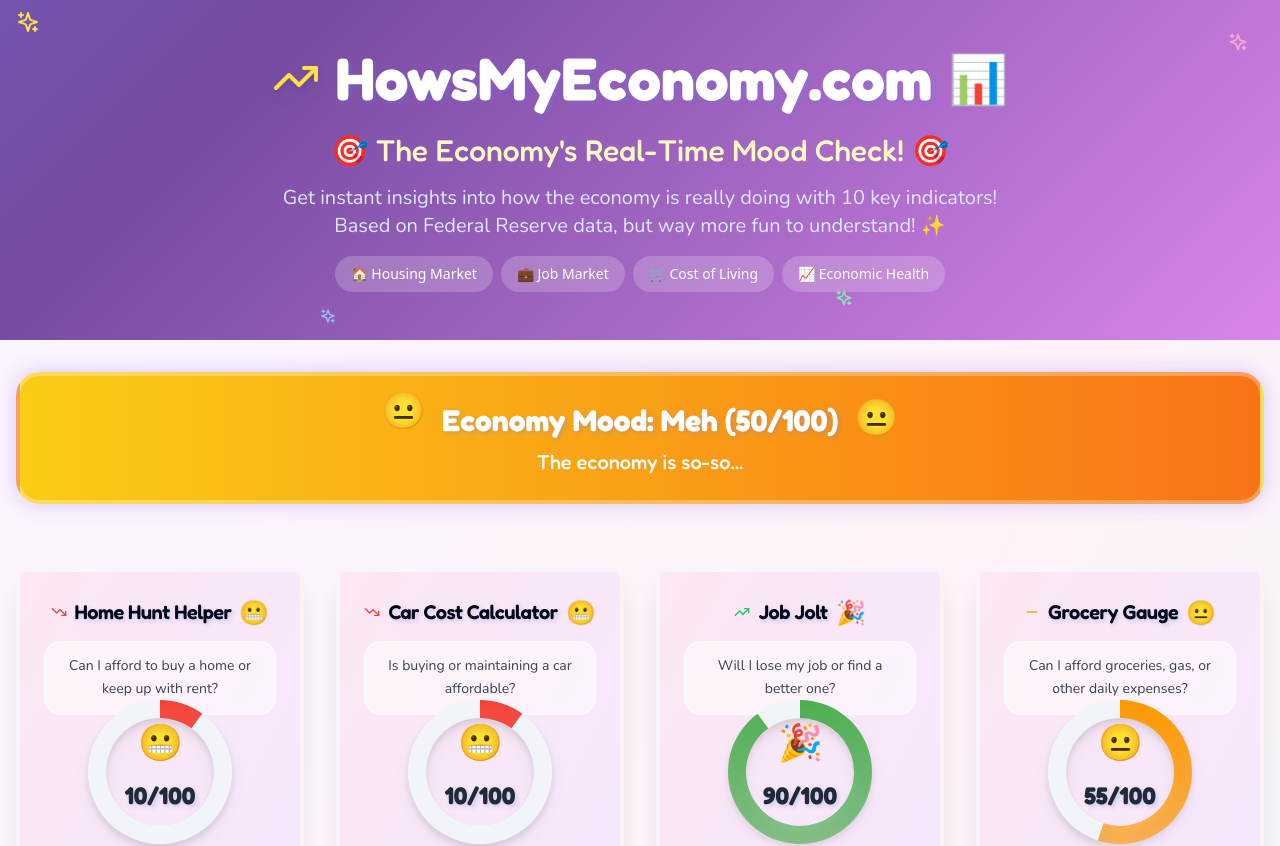
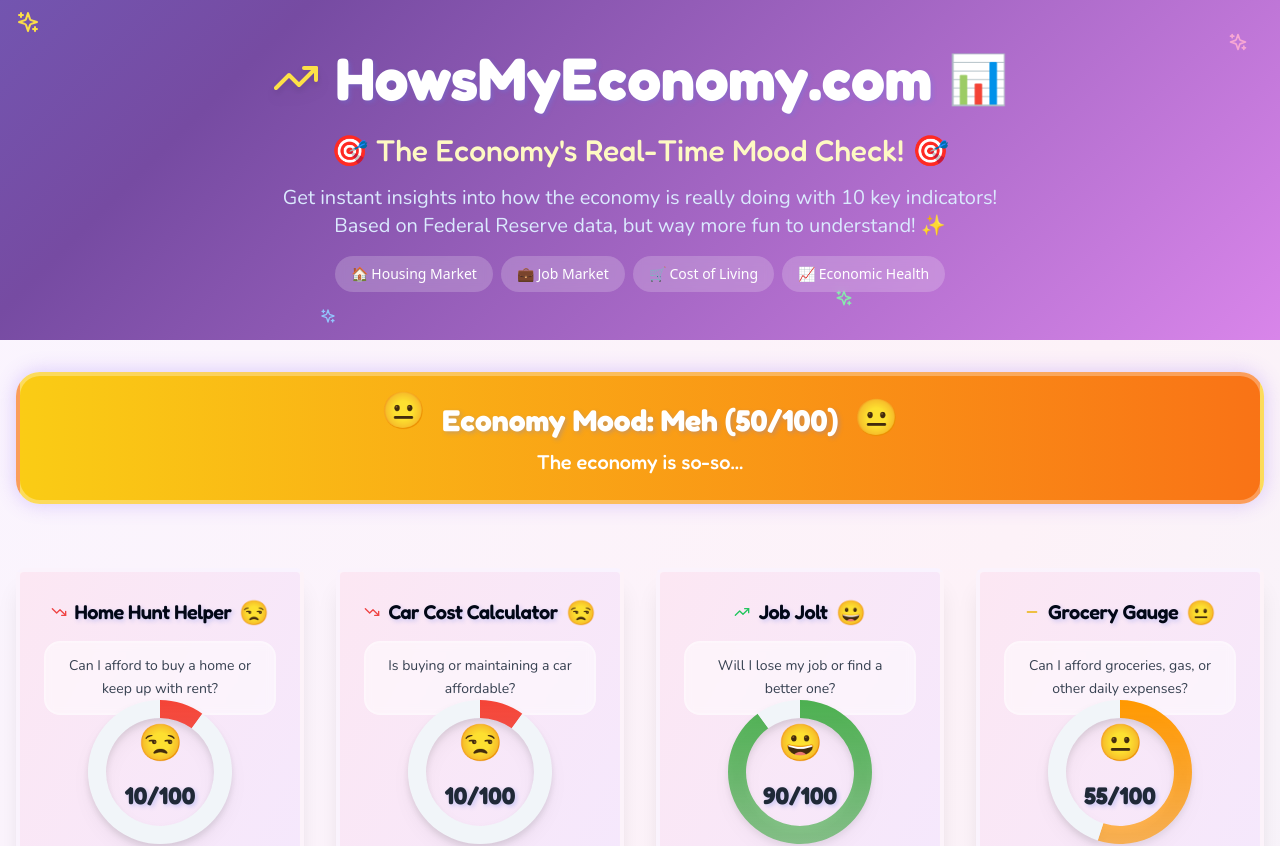
Before and after one commit to rao2p0/howsmyeconomy, a React (Vite) app: page / in a window 1280 px wide. Shown: the top 846 px of the page. Built offline with nearby package versions, Linux system fonts and the light colour scheme.

Commit message:
Update emojis for Yay, Meh, and Nay moods

```diff
--- a/src/App.tsx
+++ b/src/App.tsx
@@ -27,9 +27,9 @@ function App() {
   );
 
   const getOverallMood = (score: number) => {
-    if (score >= 60) return { emoji: '🎉', mood: 'The economy is looking good!', color: 'from-green-400 to-emerald-500', vibe: 'Yay!' };
+    if (score >= 60) return { emoji: '😀', mood: 'The economy is looking good!', color: 'from-green-400 to-emerald-500', vibe: 'Yay!' };
     if (score >= 40) return { emoji: '😐', mood: 'The economy is so-so...', color: 'from-yellow-400 to-orange-500', vibe: 'Meh' };
-    return { emoji: '😬', mood: 'The economy needs help!', color: 'from-red-400 to-pink-500', vibe: 'Nay' };
+    return { emoji: '😒', mood: 'The economy needs help!', color: 'from-red-400 to-pink-500', vibe: 'Nay' };
   };
 
   const overallMood = getOverallMood(averageScore);
--- a/src/components/WalletMoodCard.tsx
+++ b/src/components/WalletMoodCard.tsx
@@ -111,7 +111,7 @@ export function WalletMoodCard({ question, scoreResult }: WalletMoodCardProps) {
             {question.title}
           </CardTitle>
           <span className="text-2xl animate-wiggle">
-            {scoreResult.score >= 60 ? '🎉' : scoreResult.score >= 40 ? '😐' : '😬'}
+            {scoreResult.score >= 60 ? '😀' : scoreResult.score >= 40 ? '😐' : '😒'}
           </span>
         </div>
         <div className="h-16 flex items-center justify-center">
--- a/src/utils/scoreCalculator.ts
+++ b/src/utils/scoreCalculator.ts
@@ -48,7 +48,7 @@ export function calculateScore(
   // Determine emoji, mood, and color based on simplified 3-tier system
   let emoji, mood, color;
   if (adjustedScore >= 60) {
-    emoji = '🎉';
+    emoji = '😀';
     mood = 'Yay!';
     color = '#4CAF50';
   } else if (adjustedScore >= 40) {
@@ -56,7 +56,7 @@ export function calculateScore(
     mood = 'Meh';
     color = '#FF9800';
   } else {
-    emoji = '😬';
+    emoji = '😒';
     mood = 'Nay';
     color = '#F44336';
   }
```
